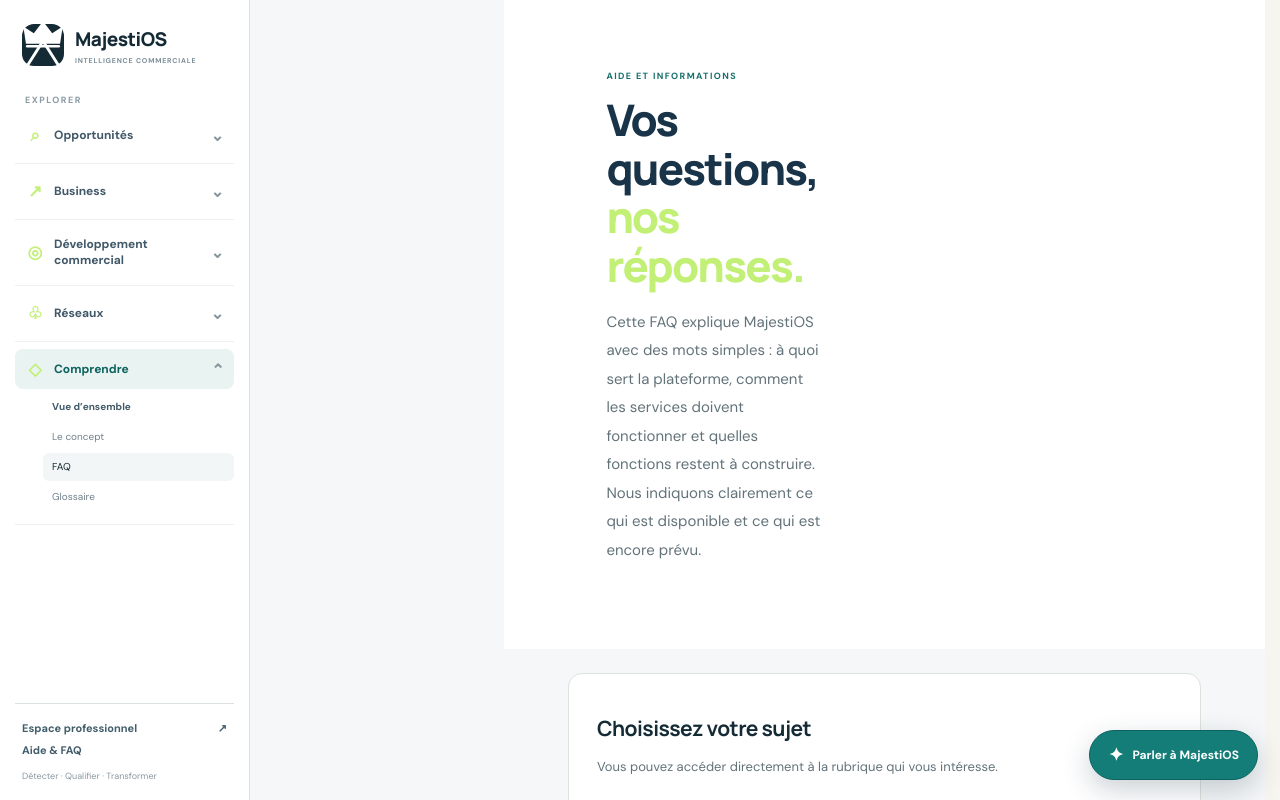
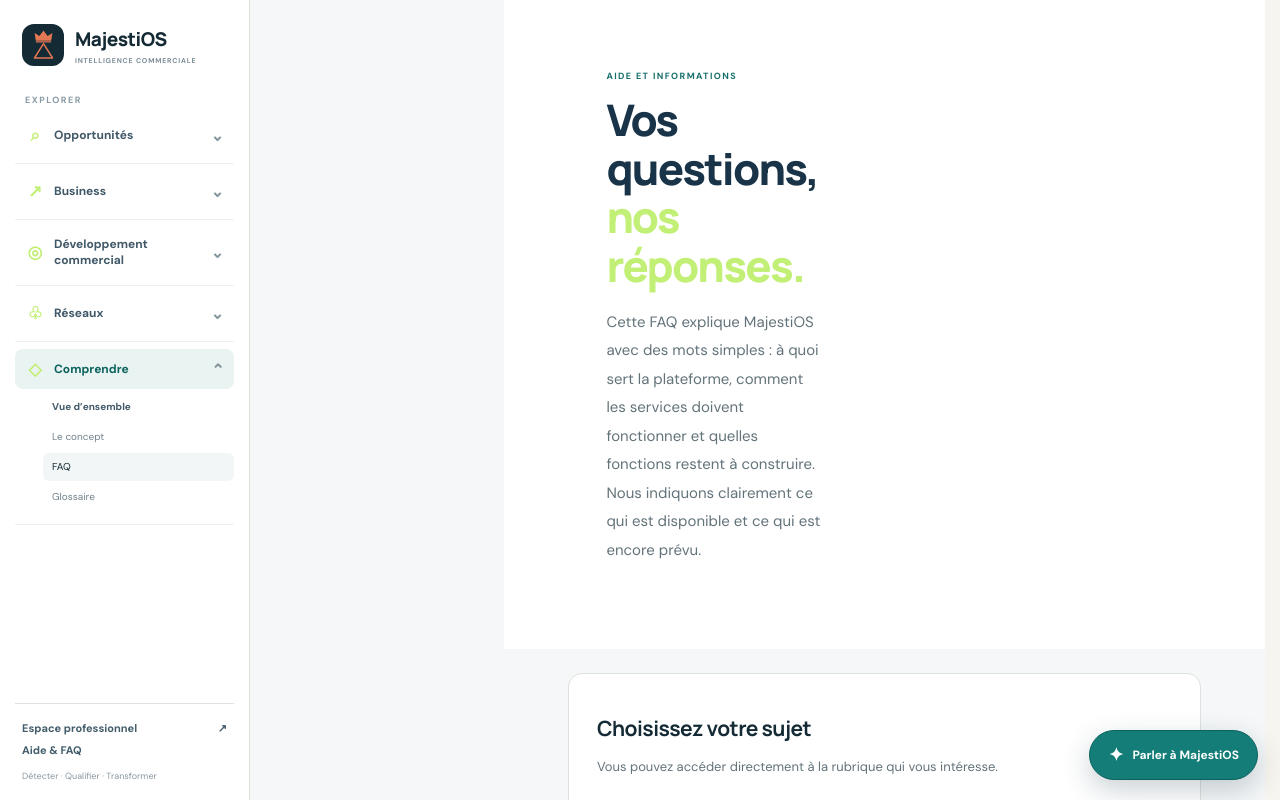
Before and after one commit to Chexpeer/Majestios, a Next.js app: page /faq in a window 1280 px wide. Shown: the top 800 px of the page. Built offline with nearby package versions, Linux system fonts and the light colour scheme.

Commit message:
Uniformiser le symbole couronne-triangle dans les interfaces

```diff
--- a/src/app/globals.css
+++ b/src/app/globals.css
@@ -786,11 +786,12 @@ h2 { margin: 7px 0 0; color: var(--navy); font: 700 21px Manrope, sans-serif; le
   margin-bottom: -1px;
   color: #e5b957;
 }
-.maj-map-core-mark > span:last-child {
+.maj-map-core-mark .majesti-triangle {
   display: block;
+  width: clamp(24px, 3vw, 34px);
+  height: auto;
+  margin-top: 1px;
   color: #e5b957;
-  font: 900 clamp(24px, 3vw, 38px)/.92 Manrope, sans-serif;
-  letter-spacing: -2px;
 }
 .public-brand-mark {
   position: relative;
@@ -990,8 +991,9 @@ h2 { margin: 7px 0 0; color: var(--navy); font: 700 21px Manrope, sans-serif; le
 body { background: var(--paper); color: var(--ink); }
 .site-header { position: relative; z-index: 20; display:flex; align-items:center; justify-content:space-between; gap:24px; padding:18px clamp(18px,4vw,64px); background:var(--paper); border-bottom:1px solid var(--line); }
 .brand-lockup { display:flex; align-items:center; gap:11px; flex-shrink:0; }
-.brand-mark { width:43px; height:43px; display:grid; place-items:center; position:relative; border-radius:14px; background:var(--navy); color:var(--teal); font:800 25px/1 Manrope,sans-serif; }
-.brand-mark span { position:absolute; top:3px; right:4px; color:#f4a181; font-size:11px; }
+.brand-mark { width:43px; height:43px; display:flex; flex-direction:column; align-items:center; justify-content:center; gap:0; position:relative; border-radius:14px; background:var(--navy); color:var(--gold); }
+.brand-mark .brand-crown { display:block; width:19px; height:13px; color:var(--gold); }
+.brand-mark .brand-triangle { display:block; width:21px; height:18px; margin-top:-1px; color:var(--gold); }
 .brand-wordmark { display:flex; flex-direction:column; font:800 20px/1 Manrope,sans-serif; letter-spacing:-.8px; }
 .brand-wordmark small { margin-top:5px; font:700 8px/1 "DM Sans",sans-serif; letter-spacing:1.4px; color:var(--muted); }
 .main-navigation { display:flex; align-items:center; gap:3px; }
@@ -1124,8 +1126,9 @@ body { background: var(--paper); color: var(--ink); }
 .home-layout { display:grid; grid-template-columns:250px minmax(0,1fr); min-height:100vh; background:#f5f7f7; }
 .home-sidebar { position:sticky; top:0; display:flex; flex-direction:column; align-self:start; width:250px; height:100vh; overflow-y:auto; padding:24px 15px 18px; border-right:1px solid var(--line); background:#fff; }
 .home-sidebar-brand { display:flex; align-items:center; gap:11px; padding:0 7px 28px; }
-.home-sidebar-mark { position:relative; display:grid; flex:0 0 42px; place-items:center; width:42px; height:42px; border-radius:12px; background:var(--navy); color:#fff; font:800 24px Manrope,sans-serif; }
-.home-sidebar-mark span { position:absolute; top:3px; right:4px; color:var(--gold); font-size:10px; }
+.home-sidebar-mark { position:relative; display:flex; flex:0 0 42px; flex-direction:column; align-items:center; justify-content:center; gap:0; width:42px; height:42px; border-radius:12px; background:var(--navy); color:var(--gold); }
+.home-sidebar-mark .brand-crown { display:block; width:19px; height:13px; color:var(--gold); }
+.home-sidebar-mark .brand-triangle { display:block; width:21px; height:18px; margin-top:-1px; color:var(--gold); }
 .home-sidebar-brand strong,.home-sidebar-brand small { display:block; }
 .home-sidebar-brand strong { color:var(--navy); font:800 19px Manrope,sans-serif; letter-spacing:-.5px; }
 .home-sidebar-brand small { margin-top:4px; color:#7b8d99; font-size:7px; font-weight:800; letter-spacing:.8px; }
```
